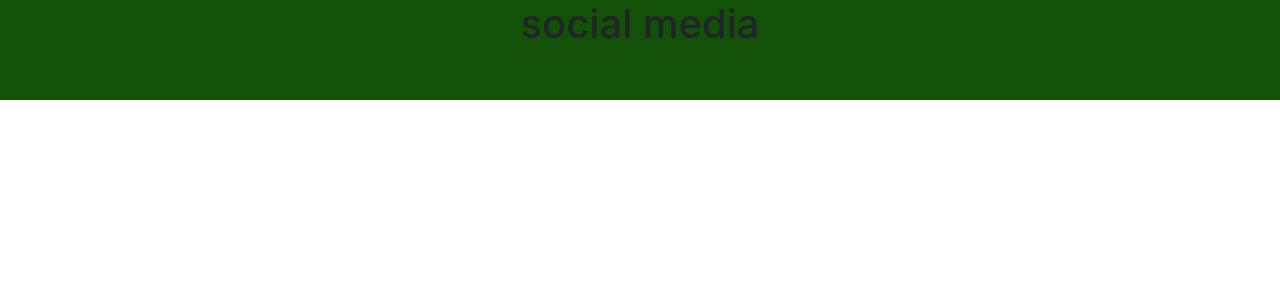
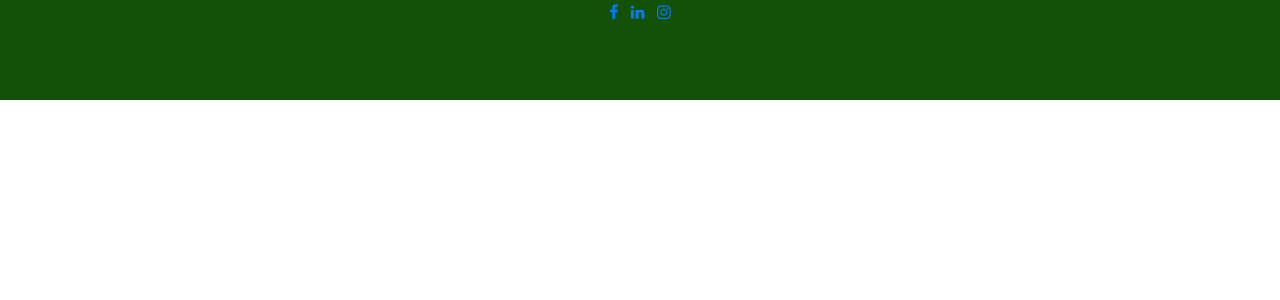
Before and after one commit to Code-Institute-Submissions/mendesfsweden-MilestoneProject3, a Flask app: page / in a window 1280 px wide. Shown: the part 77-377 px from the top of the page. Run offline with Flask 2, Linux system fonts and the light colour scheme; data that the repository does not hold is empty; some libraries are stand-ins or nearby versions.

Commit message:
updated requirements.txt added icons to footer

```diff
--- a/requirements.txt
+++ b/requirements.txt
@@ -1,8 +1,9 @@
 Click==7.0
-Flask==1.0.2
+Flask==1.1.2
 Flask-PyMongo==2.2.0
 itsdangerous==1.1.0
 Jinja2==2.10
 MarkupSafe==1.1.0
 pymongo==3.7.2
 Werkzeug==0.14.1
+dnspython==2.0.0
--- a/templates/base.html
+++ b/templates/base.html
@@ -38,7 +38,26 @@
 	{% endblock %}
 
 	<div class="social-media text-center">
-		<h1>social media</h1>
+        <ul class="list-inline social-links">
+					<li class="list-inline-item">
+						<a target="_blank" href="https://www.facebook.com/">
+							<i class="fa fa-facebook" aria-hidden="true"></i>
+							<span class="sr-only">Facebook</span>
+						</a>
+					</li>
+					<li class="list-inline-item">
+						<a target="_blank" href="https://www.linkedin.com/">
+							<i class="fa fa-linkedin" aria-hidden="true"></i>
+							<span class="sr-only">LinkedIn</span>
+						</a>
+					</li>
+					<li class="list-inline-item">
+						<a target="_blank" href="https://www.instagram.com/ceramica.antonio">
+							<i class="fa fa-instagram" aria-hidden="true"></i>
+							<span class="sr-only">Instagram</span>
+						</a>
+					</li>
+				</ul>
 	</div>
 
 
--- a/templates/recipes.html
+++ b/templates/recipes.html
@@ -1,6 +1,6 @@
 {% extends 'base.html' %}
 {% block content %}
-{% for recipe in recipes%}
+{% for recipe in recipes %}
     {{recipe.recipe_name}}
 {% endfor %}
 {% endblock %}
```
